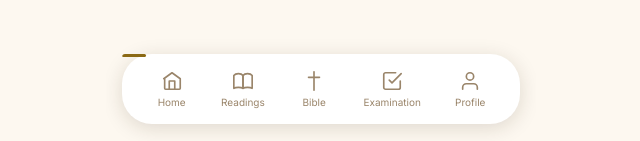
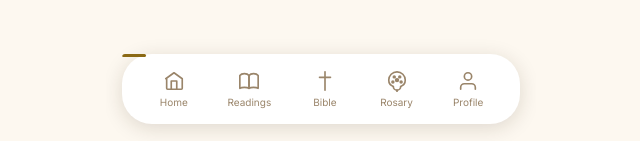
Before and after one commit to dorianzelaya/catholic-companion, a React (Vite) app in the folder frontend/: page /login in a window 1280 px wide. Shown: the part 656-797 px from the top of the page, without its empty margins (319-959 px from the left). Built offline with nearby package versions, Linux system fonts and the light colour scheme.

Commit message:
replace Examination with Rosary in navbar, add rosary beads icon

```diff
--- a/frontend/src/components/NavBar.jsx
+++ b/frontend/src/components/NavBar.jsx
@@ -20,10 +20,16 @@ const ICONS = {
       <line x1="6" y1="8" x2="18" y2="8"/>
     </svg>
   ),
-  Examination: (
+  Rosary: (
     <svg width="22" height="22" viewBox="0 0 24 24" fill="none" stroke="currentColor" strokeWidth="1.8" strokeLinecap="round" strokeLinejoin="round">
-      <path d="M9 11l3 3L22 4"/>
-      <path d="M21 12v7a2 2 0 01-2 2H5a2 2 0 01-2-2V5a2 2 0 012-2h11"/>
+      <path d="M8 18c0 2 1.5 4 4 4s4-2 4-4"/>
+      <path d="M8 18c-3-1-5-4-5-7a9 9 0 0 1 18 0c0 3-2 6-5 7"/>
+      <circle cx="12" cy="11" r="1.5" fill="currentColor"/>
+      <circle cx="7.5" cy="13" r="1" fill="currentColor"/>
+      <circle cx="16.5" cy="13" r="1" fill="currentColor"/>
+      <circle cx="9" cy="7.5" r="1" fill="currentColor"/>
+      <circle cx="15" cy="7.5" r="1" fill="currentColor"/>
+      <line x1="12" y1="22" x2="12" y2="24"/>
     </svg>
   ),
   Profile: (
@@ -42,11 +48,11 @@ function NavBar() {
   const tabRefs = useRef([])
 
   const tabs = [
-    { label: 'Home',        path: '/home'        },
-    { label: 'Readings',    path: '/readings'    },
-    { label: 'Bible',       path: '/bible'       },
-    { label: 'Examination', path: '/examination' },
-    { label: 'Profile',     path: '/profile'     },
+    { label: 'Home',     path: '/home'     },
+    { label: 'Readings', path: '/readings' },
+    { label: 'Bible',    path: '/bible'    },
+    { label: 'Rosary',   path: '/rosary'   },
+    { label: 'Profile',  path: '/profile'  },
   ]
 
   const activeIndex = tabs.findIndex(tab => tab.path === location.pathname)
```
